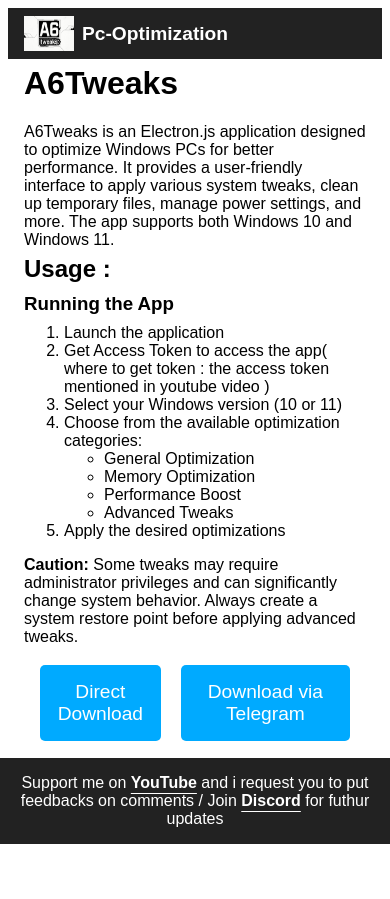
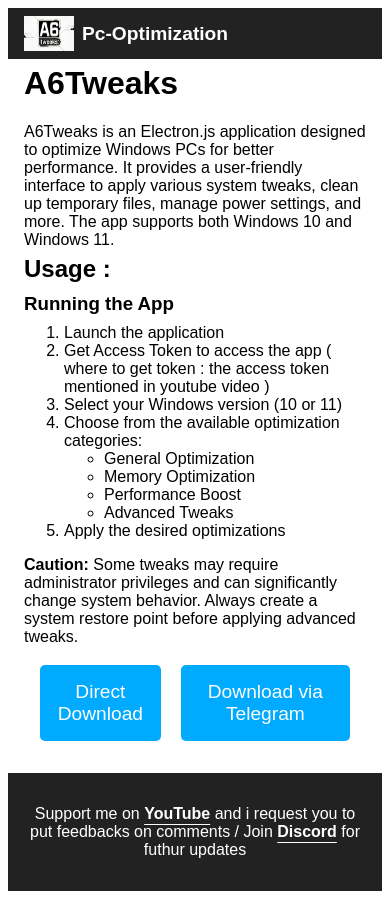
Before and after one commit to PhenomenalAjay/A6Tweaks-website, a React (Vite) app: page / in a window 390 px wide. Before the commit the page ends 844 px from the top, so only its background shows below. Built offline with nearby package versions, Linux system fonts and the light colour scheme.

Commit message:
mobile update

```diff
--- a/src/css/About.css
+++ b/src/css/About.css
@@ -31,6 +31,7 @@
 }
 @media (max-width: 768px) {
     .footer {
-        padding:0;
+        position: sticky;
+        width: auto;
     }
 }
--- a/src/pages/App.jsx
+++ b/src/pages/App.jsx
@@ -54,7 +54,7 @@
         <h3>Running the App</h3>
         <ol>
           <li>Launch the application</li>
-          <li>Get Access Token to access the app( where to get token : the access token mentioned in youtube video )</li>
+          <li>Get Access Token to access the app ( where to get token : the access token mentioned in youtube video )</li>
           <li>Select your Windows version (10 or 11)</li>
           <li>Choose from the available optimization categories:
             <ul>
```
